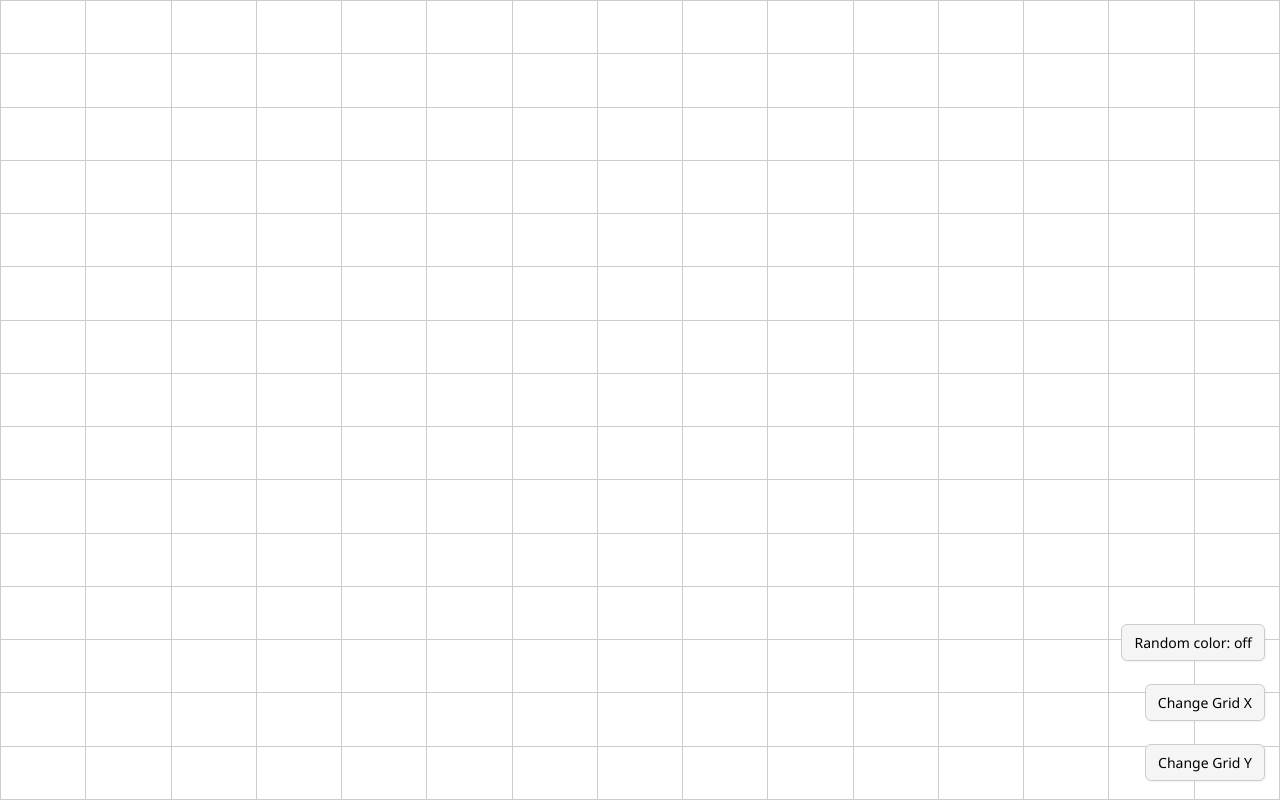
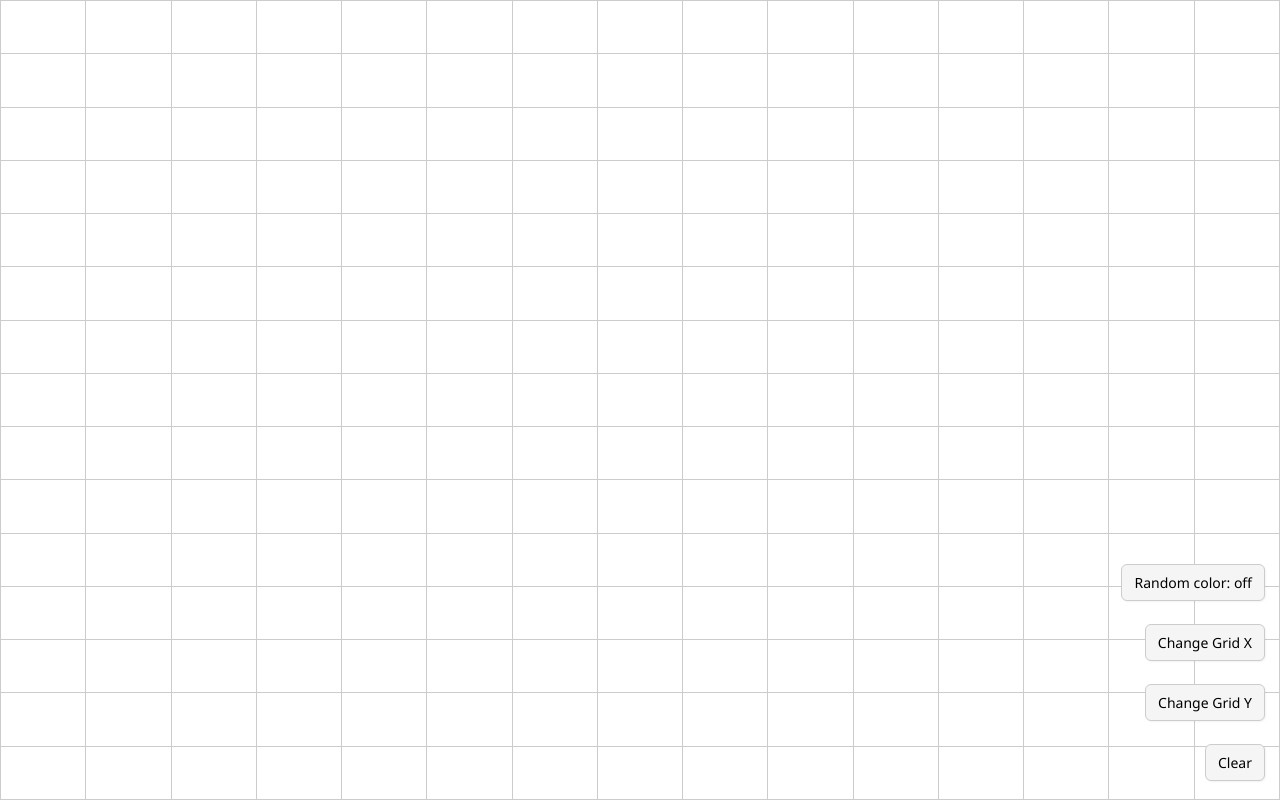
Before and after one commit to racheltindoy/etch-a-sketch, a plain HTML site: page index.html in a window 1280 px wide. Drawn offline with Linux system fonts and the light colour scheme.

Commit message:
Add clear button

```diff
--- a/script.js
+++ b/script.js
@@ -300,6 +300,20 @@ function createYGridButton() {
 }
 
 
+function clearButton() {
+	const clearButton = document.createElement('button');
+	clearButton.textContent = 'Clear';
+	clearButton.id = 'clear';
+	body.appendChild(clearButton);
+
+	clearButton.addEventListener('click', (e) => {
+		clearGrid();
+		e.stopPropagation;
+	});
+
+}
+
+
 let colored = false;
 
 function createRandomColorsButton() {
@@ -365,6 +379,7 @@ createRandomColorsButton();
 toggleRandomColors();
 changeXGridButton();
 createYGridButton();
+clearButton();
 
 
 // draw on mousemove
--- a/style.css
+++ b/style.css
@@ -29,9 +29,11 @@ button:active {
   background-color: #d4d4d4;
 }
 
-#buttonColor {position: absolute; bottom: 135px; right: 15px; z-index: 25;}
-#buttonX {position: absolute; bottom: 75px; right: 15px; z-index: 25;}
-#buttonY {position: absolute; bottom: 15px; right: 15px; z-index: 25;}
+
+#buttonColor {position: absolute; bottom: 195px; right: 15px; z-index: 25;}
+#buttonX {position: absolute; bottom: 135px; right: 15px; z-index: 25;}
+#buttonY {position: absolute; bottom: 75px; right: 15px; z-index: 25;}
+#clear {position: absolute; bottom: 15px; right: 15px; z-index: 25;}
 
 
 /* .pixel {width: 10px; height: 10px; border-radius: 50px; position: absolute; background: black;} */
```
